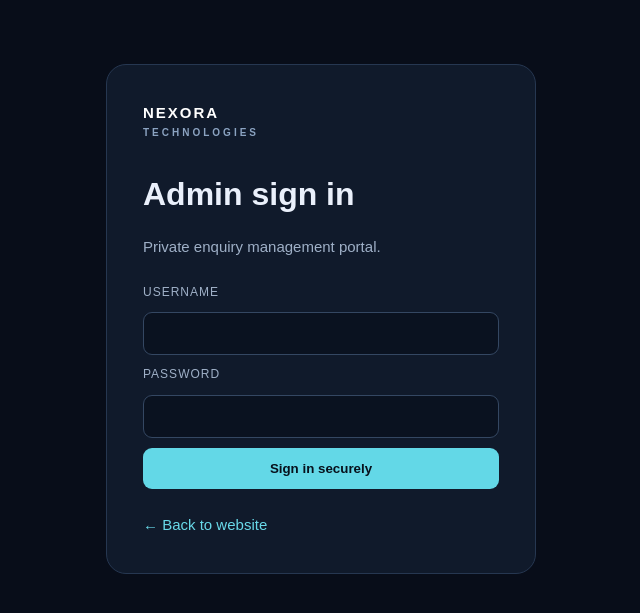
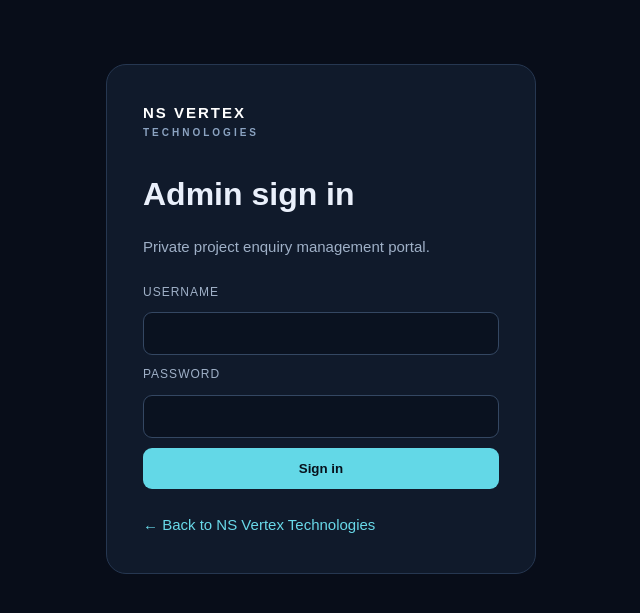
Before and after one commit to tusharnayak828-spec/NEXORA-, a Flask app: page /admin/login in a window 1280 px wide. Shown: the top 613 px of the page, without its empty margins (319-959 px from the left). Run offline with Flask 3, Linux system fonts and the light colour scheme.

Commit message:
Rebrand admin login as NS Vertex

```diff
--- a/templates/login.html
+++ b/templates/login.html
@@ -1 +1 @@
-<!doctype html><html lang="en"><head><meta charset="utf-8"><meta name="viewport" content="width=device-width,initial-scale=1"><title>Nexora Admin Login</title><link rel="stylesheet" href="{{ url_for('static',filename='admin.css') }}"></head><body><main class="auth"><a class="brand" href="/">NEXORA <span>TECHNOLOGIES</span></a><h1>Admin sign in</h1><p>Private enquiry management portal.</p>{% with messages=get_flashed_messages() %}{% for message in messages %}<div class="alert">{{ message }}</div>{% endfor %}{% endwith %}<form method="post"><input type="hidden" name="csrf_token" value="{{ csrf_token }}"><label>Username</label><input name="username" required autocomplete="username"><label>Password</label><input type="password" name="password" required autocomplete="current-password"><button>Sign in securely</button></form><a href="/">← Back to website</a></main></body></html>
+<!doctype html><html lang="en"><head><meta charset="utf-8"><meta name="viewport" content="width=device-width,initial-scale=1"><title>NS Vertex Admin Login</title><link rel="stylesheet" href="{{ url_for('static',filename='admin.css') }}"></head><body><main class="auth"><a class="brand" href="/">NS VERTEX <span>TECHNOLOGIES</span></a><h1>Admin sign in</h1><p>Private project enquiry management portal.</p>{% with messages=get_flashed_messages() %}{% for message in messages %}<div class="alert">{{ message }}</div>{% endfor %}{% endwith %}<form method="post"><input type="hidden" name="csrf_token" value="{{ csrf_token }}"><label>Username</label><input name="username" required autocomplete="username"><label>Password</label><input type="password" name="password" required autocomplete="current-password"><button>Sign in</button></form><a href="/">← Back to NS Vertex Technologies</a></main></body></html>
```
